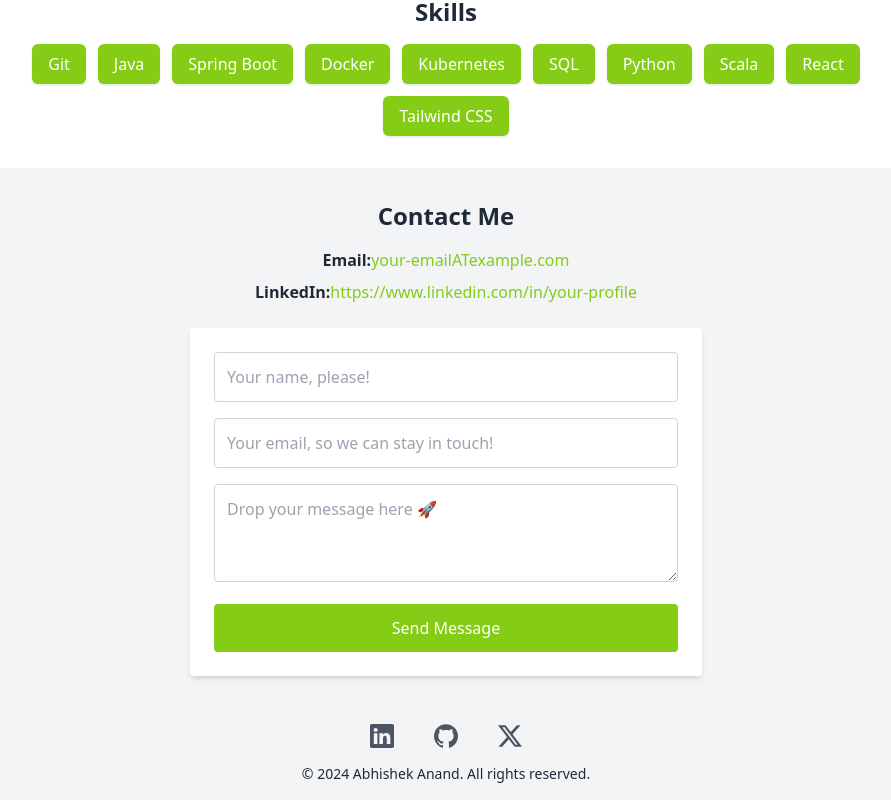
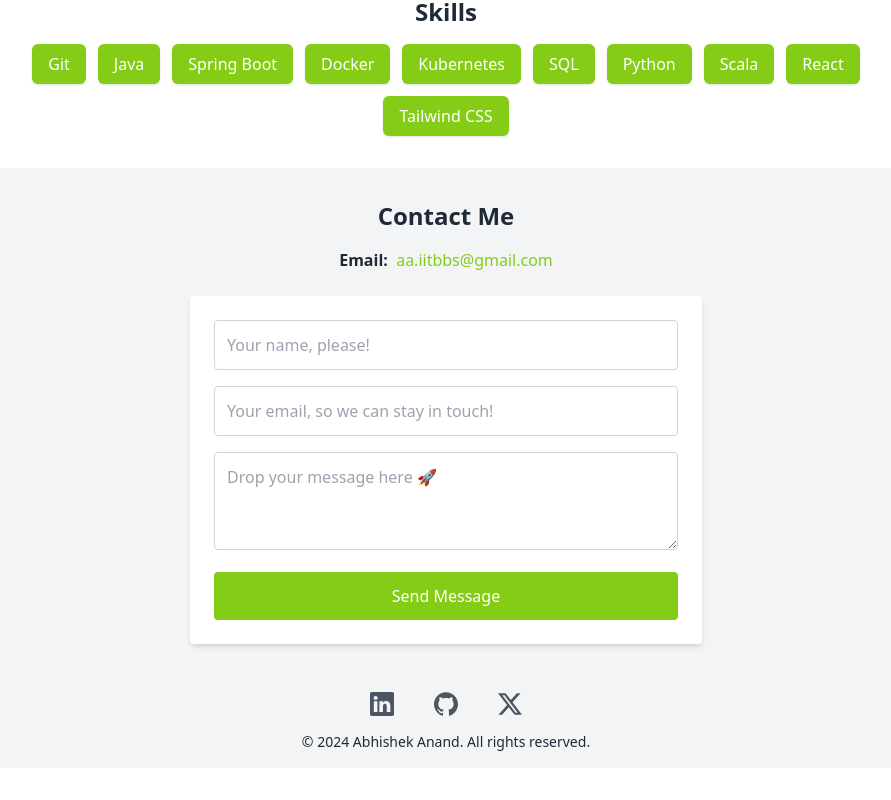
Before and after one commit to bheeshm1998/my-portfolio, an Angular app: page / in a window 1280 px wide. Shown: the part 1556-2356 px from the top of the page, without its empty margins (194-1085 px from the left). After the commit the page ends 2324 px from the top, so only its background shows below. Built offline with nearby package versions, Linux system fonts and the light colour scheme.

Commit message:
added email id details

```diff
--- a/src/app/app.component.html
+++ b/src/app/app.component.html
@@ -146,10 +146,7 @@
         <!-- Contact Details -->
         <div class="text-center mb-6">
           <p class="mb-2">
-            <strong>Email:</strong> <a href="mailto:your-emailATexample.com" class="text-lime-500 hover:underline">your-emailATexample.com</a>
-          </p>
-          <p>
-            <strong>LinkedIn:</strong> <a href="https://www.linkedin.com/in/your-profile" target="_blank" class="text-lime-500 hover:underline">https://www.linkedin.com/in/your-profile</a>
+            <strong>Email:</strong> <a href=`mailto:{{MY_EMAIL_ADDRESS}}` class="text-lime-500 hover:underline">&nbsp; {{MY_EMAIL_ADDRESS}}</a>
           </p>
         </div>
 
--- a/src/app/app.component.ts
+++ b/src/app/app.component.ts
@@ -3,7 +3,7 @@ import { Component } from '@angular/core';
 import { FormBuilder, FormGroup, ReactiveFormsModule, Validators } from '@angular/forms';
 import { RouterOutlet } from '@angular/router';
 import emailjs, { EmailJSResponseStatus } from 'emailjs-com';
-import { EMAIL_JS_PUBLIC_KEY, EMAIL_JS_SERVICE_ID, EMAIL_JS_TEMPLATE_ID } from './constants';
+import { EMAIL_JS_PUBLIC_KEY, EMAIL_JS_SERVICE_ID, EMAIL_JS_TEMPLATE_ID, MY_EMAIL_ADDRESS } from './constants';
 
 @Component({
   selector: 'app-root',
@@ -16,7 +16,7 @@ export class AppComponent {
 
   contactForm: FormGroup;
 
-  title = 'my-portfolio';
+  MY_EMAIL_ADDRESS = MY_EMAIL_ADDRESS;
 
   constructor(private fb: FormBuilder) {
     this.contactForm = this.fb.group({
--- a/src/app/constants.ts
+++ b/src/app/constants.ts
@@ -1,3 +1,5 @@
 export const EMAIL_JS_SERVICE_ID = "my_portfolio"
 export const EMAIL_JS_TEMPLATE_ID = "template_69715mm"
 export const EMAIL_JS_PUBLIC_KEY = "_HQSCHYyW15rXUgdA"
+
+export const MY_EMAIL_ADDRESS = "aa.iitbbs@gmail.com"
```
